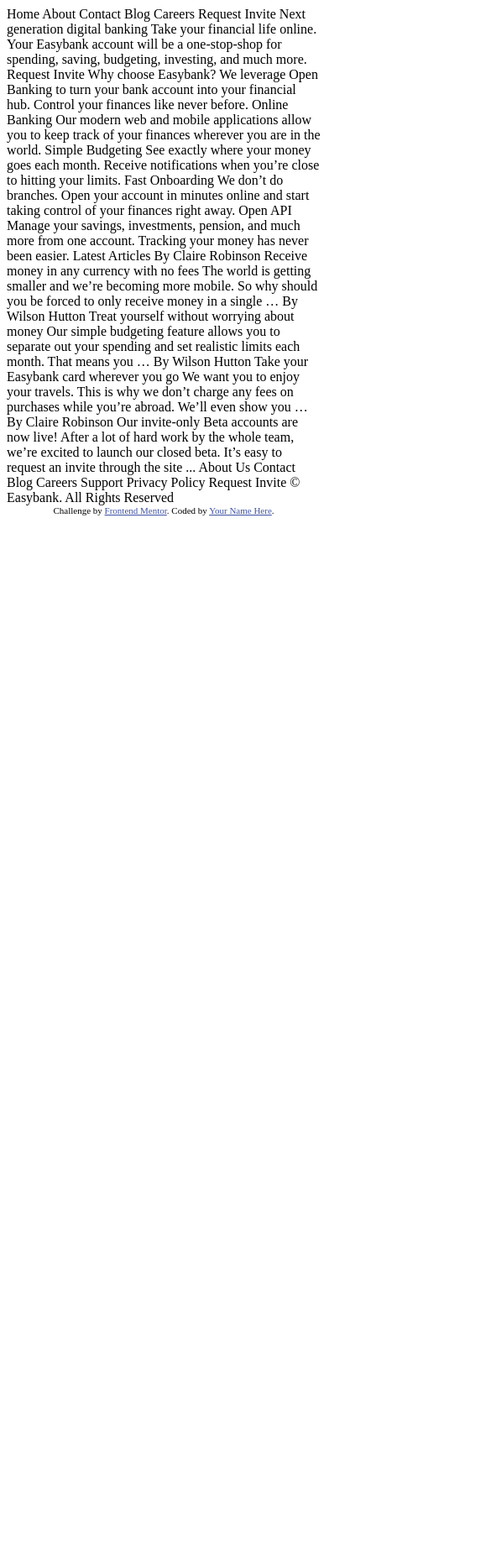
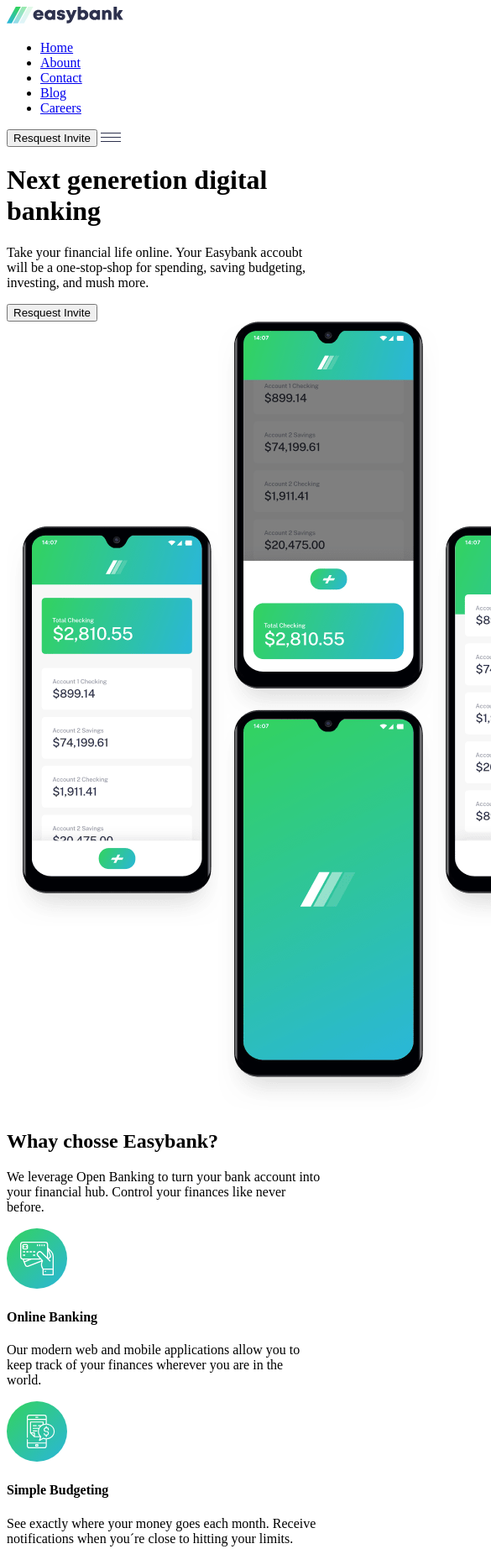
Before and after one commit to josevictormoura/esybank-landing-page, a plain HTML site: page index.html in a window 390 px wide. Shown: the top 1845 px of the page at 84% size, 585 px wide, since content can reach past the window. Before the commit the page ends 844 px from the top, so only its background shows below. Drawn offline with Linux system fonts and the light colour scheme.

Commit message:
adicionado layout

```diff
--- a/index.html
+++ b/index.html
@@ -1,101 +1,144 @@
 <!DOCTYPE html>
-<html lang="en">
+<html lang="pt-br">
 <head>
   <meta charset="UTF-8">
-  <meta name="viewport" content="width=device-width, initial-scale=1.0"> <!-- displays site properly based on user's device -->
-
-  <link rel="icon" type="image/png" sizes="32x32" href="./images/favicon-32x32.png">
-
-  <title>Frontend Mentor | Easybank landing page</title>
-
-  <!-- Feel free to remove these styles or customise in your own stylesheet 👍 -->
-  <style>
-    .attribution { font-size: 11px; text-align: center; }
-    .attribution a { color: hsl(228, 45%, 44%); }
-  </style>
+  <meta name="viewport" content="width=device-width, initial-scale=1.0">
+  <link rel="preconnect" href="https://fonts.googleapis.com">
+  <link rel="preconnect" href="https://fonts.gstatic.com" crossorigin>
+  <link href="https://fonts.googleapis.com/css2?family=Public+Sans:wght@100..900&display=swap" rel="stylesheet">
+  <link rel="stylesheet" href="style.css">
+  <title>easybank landing page</title>
 </head>
 <body>
+  <header class="header">
+    <div class="header-content">
+      <a href="./"><img src="images/logo.svg" alt="logo"></a>
+      <nav>
+        <ul class="list-links">
+          <li><a href="#home">Home</a></li>
+          <li><a href="#abount">Abount</a></li>
+          <li><a href="#contact">Contact</a></li>
+          <li><a href="#blog">Blog</a></li>
+          <li><a href="#careers">Careers</a></li>
+        </ul>
+      </nav>
+      <button type="button" class="button">Resquest Invite</button>
+      <img src="images/icon-hamburger.svg" alt="icon-menu-mobile" id="menu-mobile">
+    </div>
+  </header>
 
-  Home
-  About
-  Contact
-  Blog
-  Careers
+  <main class="main">
+    <div class="main-container">
+      <div class="main-descrition">
+        <h1>Next generetion digital banking</h1>
+        <p>Take your financial life online. Your Easybank accoubt will be a one-stop-shop for spending, saving budgeting, investing, and mush more.</p>
+        <button type="button" class="button">Resquest Invite</button>
+      </div>
+      <div>
+        <img src="images/image-mockups.png" alt="imagem-smartphones" class="img-smartphones">
+      </div>
+    </div>
+  </main>
 
-  Request Invite
+  <section class="benefits">
+    <div class="benefits-container">
+      <div class="benefits-introduction">
+        <h2>Whay chosse Easybank?</h2>
+        <p>We leverage Open Banking to turn your bank account into your financial hub.
+          Control your finances like never before.
+        </p>
+      </div>
+      <div class="benefits-container-cards">
+        <div>
+          <div><img src="images/icon-online.svg" alt="icon-online"></div>
+          <h4>Online Banking</h4>
+          <p>Our modern web and mobile applications allow you to keep track of your finances wherever you are in the world.</p>
+        </div>
+        <div>
+          <div><img src="images/icon-budgeting.svg" alt="icon-budgeting"></div>
+          <h4>Simple Budgeting</h4>
+          <p>See exactly where your money goes each month. Receive notifications when you´re close to hitting your limits.</p>
+        </div>
+        <div>
+          <div><img src="images/icon-onboarding.svg" alt="icon-onboarding"></div>
+          <h4>Fast Onboarding</h4>
+          <p>We don´t do branches. Open your account in minutes online and start taking control of your finances right away.</p>
+        </div>
+        <div>
+          <div><img src="images/icon-api.svg" alt="icon-api"></div>
+          <h4>Open API</h4>
+          <p>Manages your saving, investiments, persion, and much more from one account, Tracking your money has never been easir.</p>
+        </div>
+    </div>
+    </div>
+  </section>
 
-
-
-  Next generation digital banking
-
-  Take your financial life online. Your Easybank account will be a one-stop-shop
-  for spending, saving, budgeting, investing, and much more.
-
-  Request Invite
-
-
-
-  Why choose Easybank?
-
-  We leverage Open Banking to turn your bank account into your financial hub. Control
-  your finances like never before.
-
-  Online Banking
-  Our modern web and mobile applications allow you to keep track of your finances
-  wherever you are in the world.
-
-  Simple Budgeting
-  See exactly where your money goes each month. Receive notifications when you’re
-  close to hitting your limits.
-
-  Fast Onboarding
-  We don’t do branches. Open your account in minutes online and start taking control
-  of your finances right away.
-
-  Open API
-  Manage your savings, investments, pension, and much more from one account. Tracking
-  your money has never been easier.
-
-
-
-  Latest Articles
-
-  By Claire Robinson
-  Receive money in any currency with no fees
-  The world is getting smaller and we’re becoming more mobile. So why should you be
-  forced to only receive money in a single …
-
-  By Wilson Hutton
-  Treat yourself without worrying about money
-  Our simple budgeting feature allows you to separate out your spending and set
-  realistic limits each month. That means you …
-
-  By Wilson Hutton
-  Take your Easybank card wherever you go
-  We want you to enjoy your travels. This is why we don’t charge any fees on purchases
-  while you’re abroad. We’ll even show you …
-
-  By Claire Robinson
-  Our invite-only Beta accounts are now live!
-  After a lot of hard work by the whole team, we’re excited to launch our closed beta.
-  It’s easy to request an invite through the site ...
-
-
-
-  About Us
-  Contact
-  Blog
-  Careers
-  Support
-  Privacy Policy
-
-  Request Invite
-
-  © Easybank. All Rights Reserved
-
-  <div class="attribution">
-    Challenge by <a href="https://www.frontendmentor.io?ref=challenge" target="_blank">Frontend Mentor</a>.
-    Coded by <a href="#">Your Name Here</a>.
-  </div>
+  <section class="lasters-articles">
+    <div class="lasters-articles-container">
+      <h2>Lasters Articles</h2>
+      <div class="lasters-articles-container-cards">
+        <div>
+          <div style="height: 200px; display: flex; justify-content: center;"><img src="images/image-currency.jpg" alt="image-currency" style="width: 100%;"></div>
+          <div class="card">
+            <p class="name">By Clare Robison</p>
+            <h3>Receive meney in any currency with no fees</h3>
+            <p class="descrition">The world is getting smaller and we´re becoming more mobile. So why should you be forced to only rececive money in a single...</p>
+          </div>
+        </div>
+        <div>
+          <div style="height: 200px; display: flex; justify-content: center;"><img src="images/image-restaurant.jpg" alt="image-restaurant" style="width: 100%;"></div>
+          <div class="card">
+            <p class="name">By Wilson Hutton</p>
+            <h3>treat yourself without worrying abount money</h3>
+            <p class="descrition">Our simple budgeting feature allows you to separate out your spending and set realistic limits each month, That means you...</p>
+          </div>
+        </div>
+        <div>
+          <div style="height: 200px; display: flex; justify-content: center;"><img src="images/image-plane.jpg" alt="image-plane" style="width: 100%;"></div>
+          <div class="card">
+            <p class="name">By Wilson Hutton</p>
+            <h3>Take your Easybank card wherever you go</h3>
+            <p class="descrition">We want to enjoy your travels. This is why we don´t charge any fees on purchases while you´re abroad. We´ll even show you...</p>
+          </div>
+        </div>
+        <div>
+          <div style="height: 200px; display: flex; justify-content: center;"><img src="images/image-confetti.jpg" alt="image-confetti" style="width: 100%;"></div>
+          <div class="card">
+            <p class="name">By Clare Robison</p>
+            <h3>Our invite-only Beta accounts are now live!</h3>
+            <p class="descrition">After a lot of hard work by the whole team, we´re excited to launch our closed beta. It´s easy to resquest an invite though the site...</p>
+          </div>
+        </div>
+      </div>
+    </div>
+  </section>
+  <footer class="footer">
+    <div class="footer-container">
+      <div>
+        <a href="./"><img src="images/logo copy.svg" alt="imagem-logo"></a>
+        <ul class="social-media">
+          <li><img src="images/icon-facebook.svg" alt="icon-youtube"></li>
+          <li><img src="images/icon-youtube.svg" alt="icon-youtube"></li>
+          <li><img src="images/icon-twitter.svg" alt="icon-twitter"></li>
+          <li><img src="images/icon-pinterest.svg" alt="icon-pinterest"></li>
+          <li><img src="images/icon-instagram.svg" alt="icon-instagram"></li>
+        </ul>
+      </div>
+     <ul class="list-links">
+      <li>Abount Us</li>
+      <li>Conmtact</li>
+      <li>Blog</li>
+     </ul>
+     <ul class="list-links">
+      <li>Careers</li>
+      <li>Support</li>
+      <li>Privacy Pilicy</li>
+     </ul>
+     <div>
+      <button type="button" class="button">Resquest Invite</button>
+      <p>@Easybank All Rights Reserved</p>
+     </div>
+    </div>
+  </footer>
 </body>
 </html>
```
